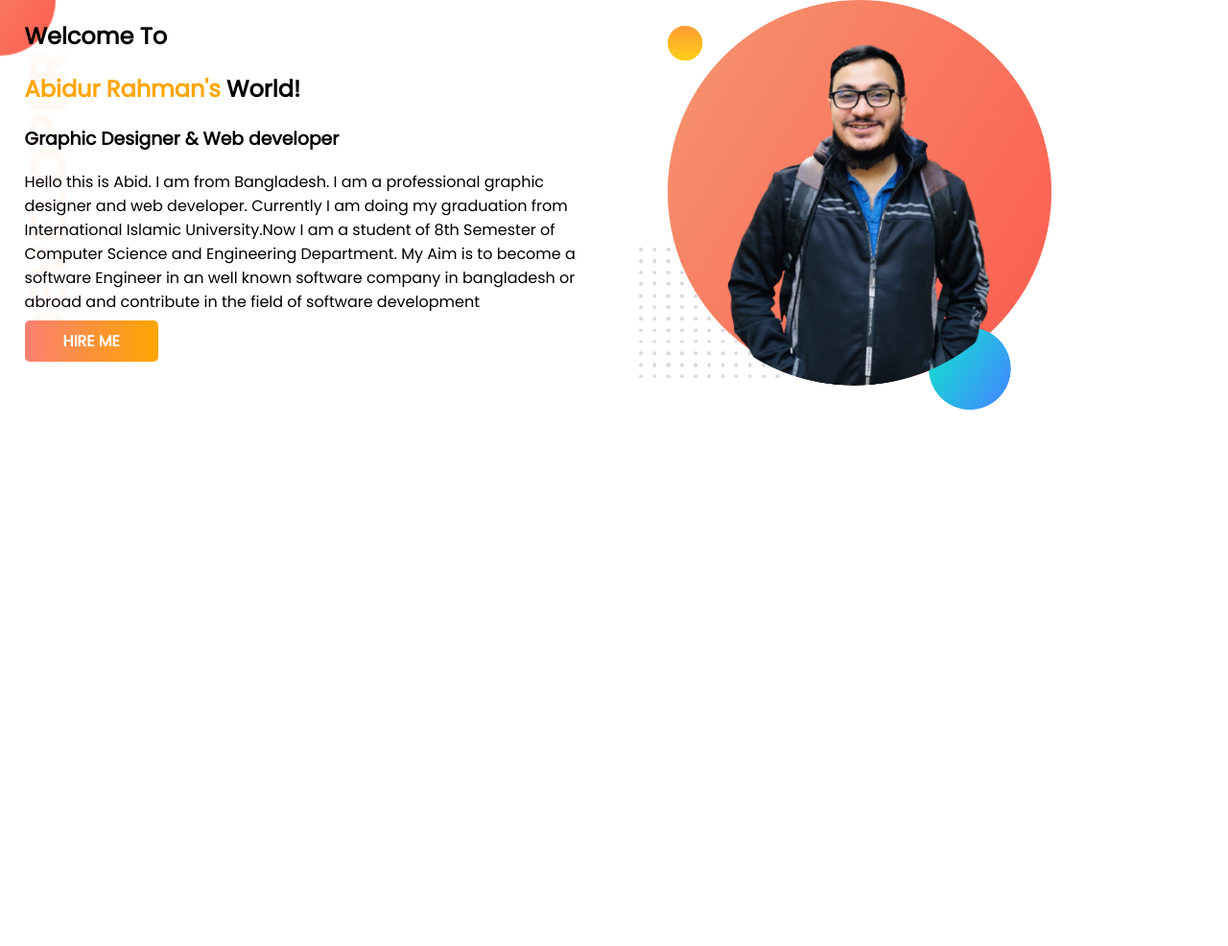
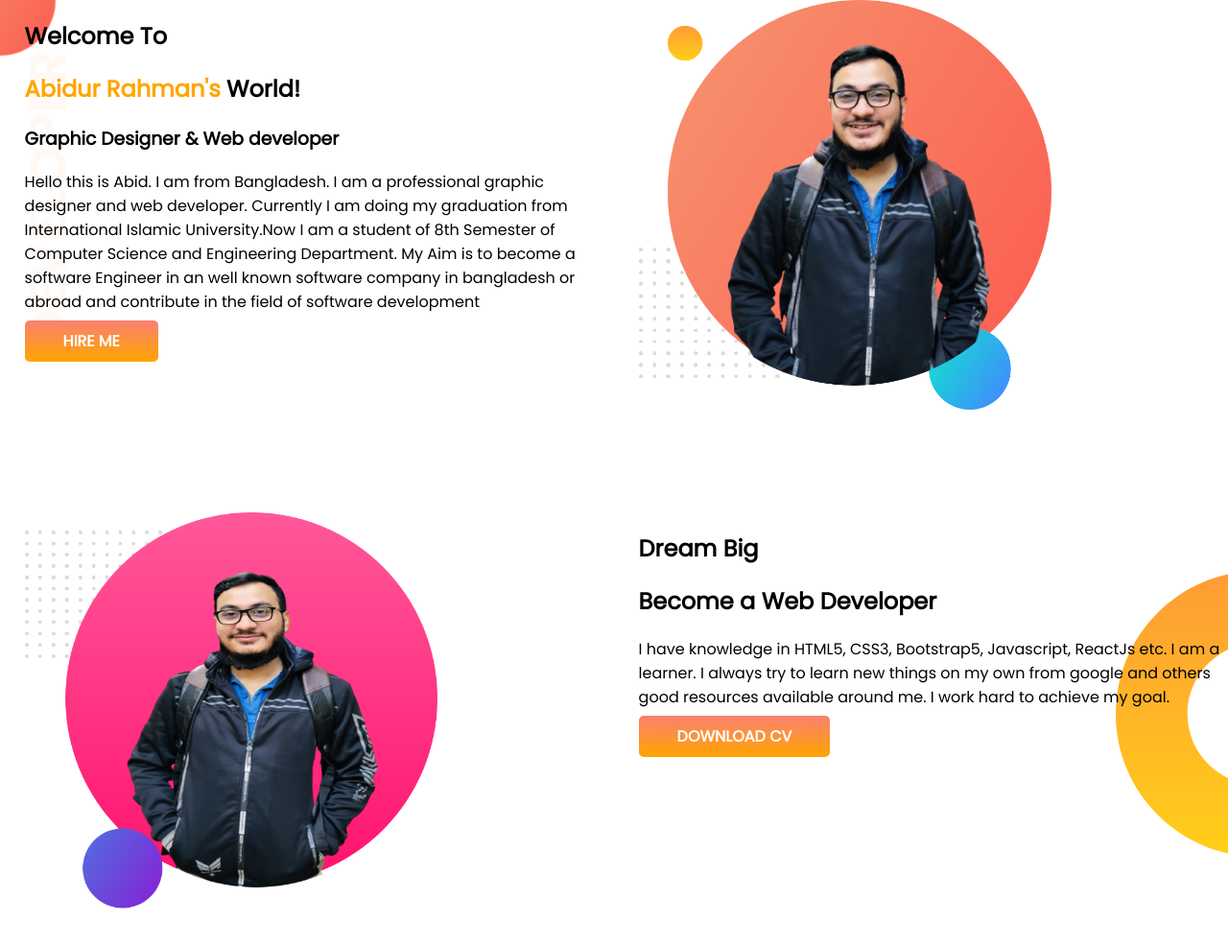
Before and after one commit to Abidur-Rahman-Chowdhury/portfolio-website, a plain HTML site: page index.html in a window 1280 px wide. Shown: the whole page at 96% size. Before the commit the page ends 800 px from the top, so only its background shows below. Drawn offline with Linux system fonts and the light colour scheme.

Commit message:
second section done

```diff
--- a/index.html
+++ b/index.html
@@ -27,5 +27,18 @@
        </div>
 
    </section>
+
+   <section class="dream-big">
+       <div class="half-width">
+           <img src="showoff/dream-big-bg.png" alt="dream-big-image">
+       </div>
+       <div class="half-width">
+           <h2>Dream Big</h2>
+           <h2>Become a Web Developer </h2>
+           <p>I have knowledge in HTML5, CSS3, Bootstrap5, Javascript, ReactJs etc. I am a learner. I always try to learn new things on my own from google and others good resources available around me. I work hard to achieve my goal.
+           </p>
+           <a href="" target="_blank" class="hire-me-btn">Download CV</a>
+       </div>
+   </section>
   </body>
 </html>
--- a/style.css
+++ b/style.css
@@ -10,6 +10,7 @@ body {
 }
 section{
     display: flex;
+    margin-bottom: 100px;
 
 }
 .half-width{
@@ -21,7 +22,7 @@ section{
 }
 .hire-me-btn{
     text-decoration: none;
-    background-image: linear-gradient(to right, salmon ,orange);
+    background-image: linear-gradient(to bottom, salmon ,orange);
     padding: 10px 40px;
     border-radius: 5px;
     color: white;
@@ -32,3 +33,8 @@ section{
     background-image: url(images/top-banner.png);
     background-repeat: no-repeat;
 }
+.dream-big{
+    background-image:url(images/dream-bg.png);
+    background-repeat: no-repeat;
+    background-position: right;
+}
```
Also changed, not shown: showOff/dream-big-bg.png (added), showOff/image3-removebg-preview.png (added).
